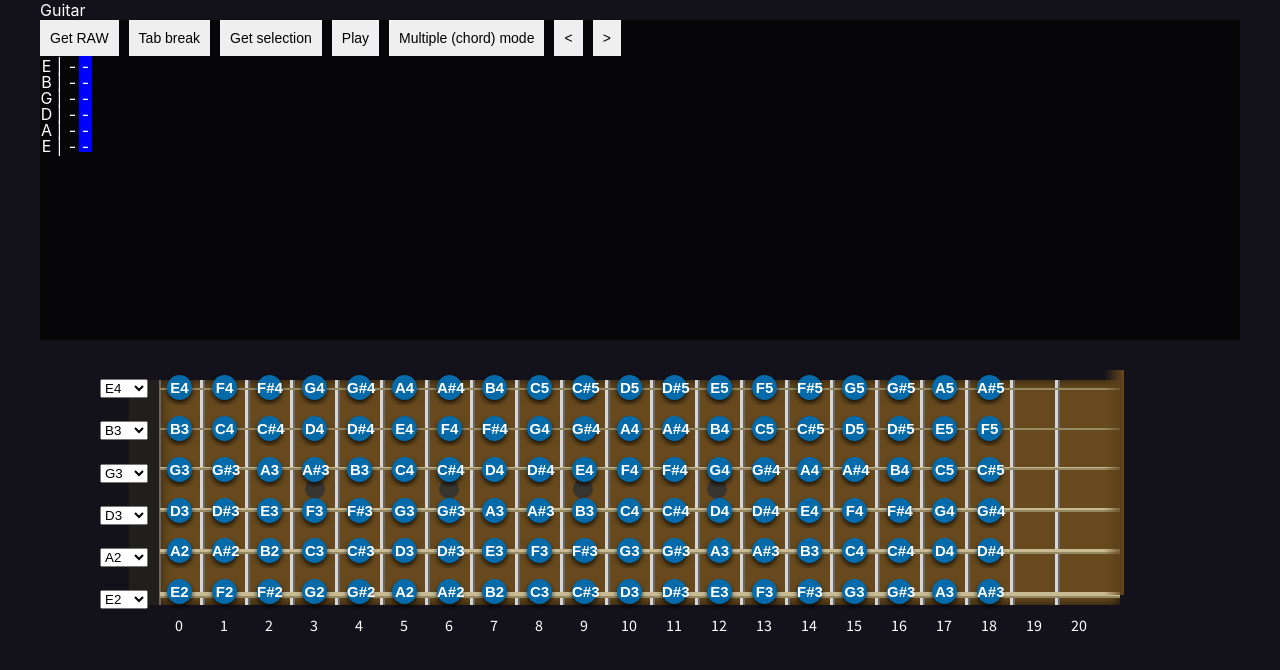
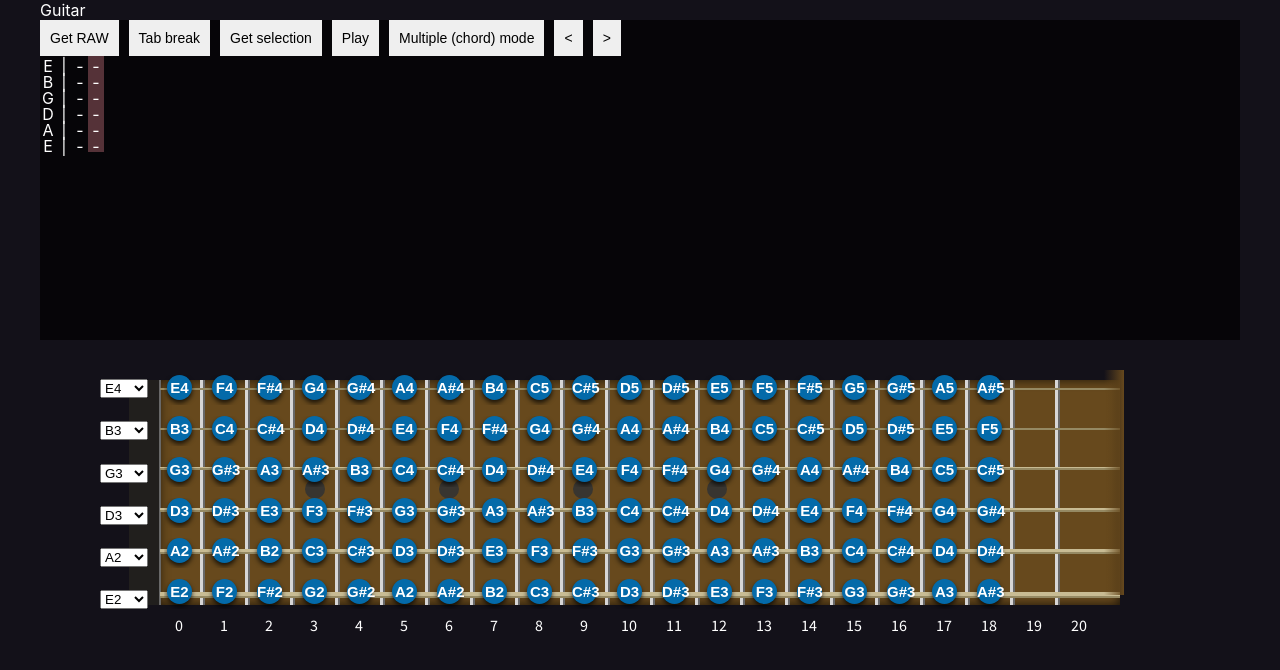
Before and after one commit to kulek1/guitar-tab-maker-issues, a React (Create React App) app: page / in a window 1280 px wide. Shown: the top 670 px of the page. Built offline with nearby package versions, Linux system fonts and the light colour scheme; what webaudiofont would draw is missing.

Commit message:
style: do not select static columns

```diff
--- a/src/modules/TabEditor/TabColumns.tsx
+++ b/src/modules/TabEditor/TabColumns.tsx
@@ -79,13 +79,13 @@ const TabColumns: React.FC<Props> = () => {
     <>
       {Object.keys(editorState).map((key: string) => (
         <S.TabColumns onClick={(e: MouseEvent<HTMLDivElement>) => onTablatureClick(e, key)}>
-          <S.Column>
+          <S.Column className="static">
             {getOpenNotesArray(openNotes).map((note, idx) => (
               // eslint-disable-next-line react/no-array-index-key
               <span key={idx}>{note}</span>
             ))}
           </S.Column>
-          <S.Column>
+          <S.Column className="static">
             <span>|</span>
             <span>|</span>
             <span>|</span>
@@ -93,7 +93,7 @@ const TabColumns: React.FC<Props> = () => {
             <span>|</span>
             <span>|</span>
           </S.Column>
-          <S.Column>
+          <S.Column className="static">
             <span>-</span>
             <span>-</span>
             <span>-</span>
--- a/src/modules/TabEditor/styles.ts
+++ b/src/modules/TabEditor/styles.ts
@@ -12,7 +12,7 @@ export const Column = styled.div`
 
   > span,
   div {
-    width: 13px;
+    width: 16px;
     height: 1em;
     text-align: center;
 
@@ -23,13 +23,15 @@ export const Column = styled.div`
 
   &:hover,
   &:focus {
-    background: red;
-    cursor: pointer;
+    &:not(.static) {
+      background: #914b57;
+      cursor: pointer;
+    }
   }
 
   ${({ active }) =>
     active &&
     css`
-      background: blue;
+      background: #553238;
     `}
 `;
```
